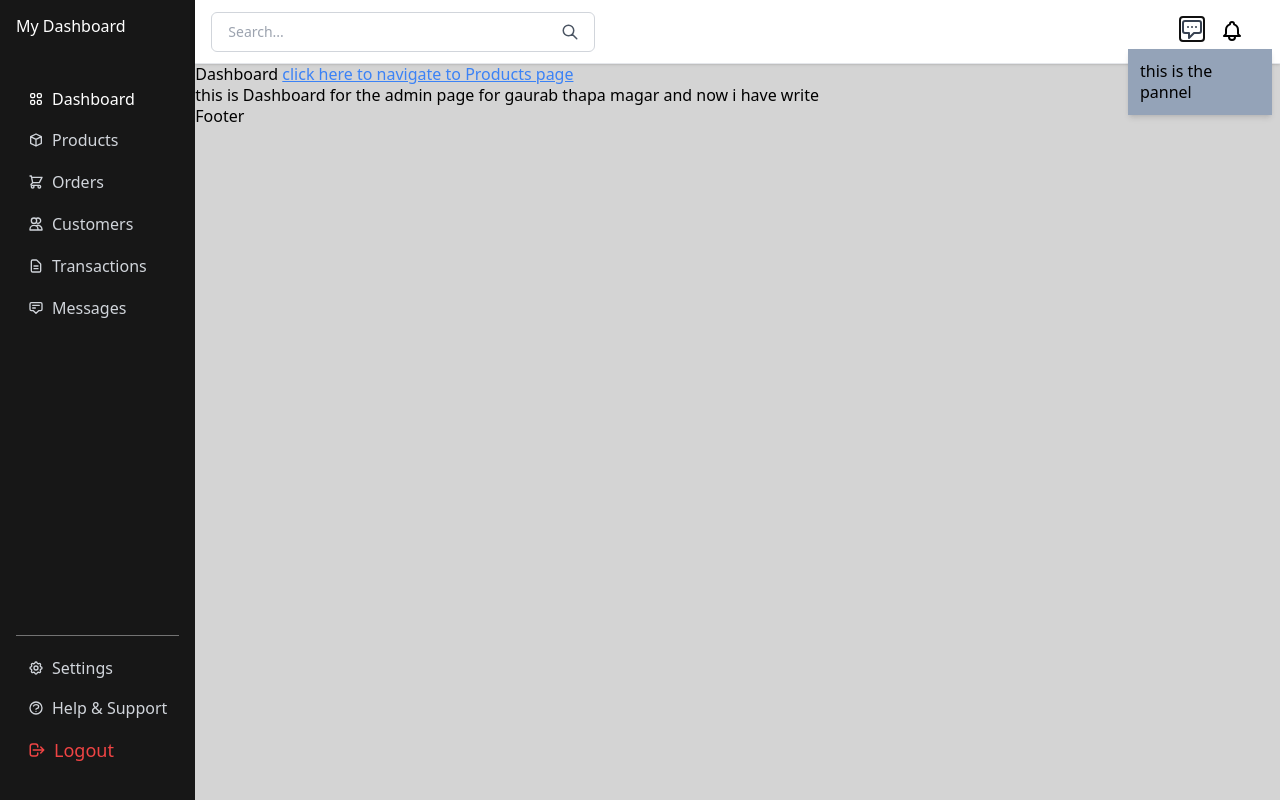
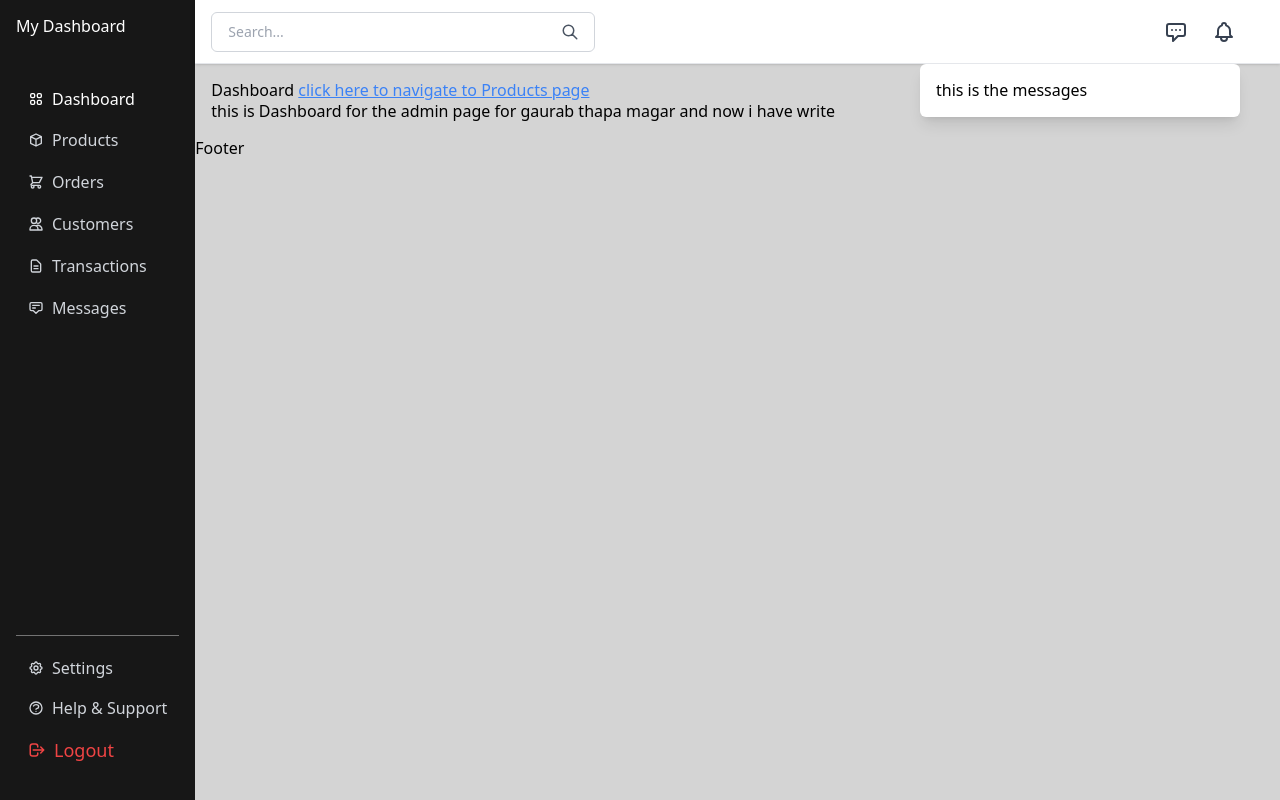
Before and after one commit to gaurab-magar/Dashboard, a React (Create React App) app: page / in a window 1280 px wide. Both pictures are taken after a click on the button 1192 px from the left and 29 px from the top of the page. Built offline with nearby package versions, Linux system fonts and the light colour scheme.

Commit message:
popover button fully implemented

```diff
--- a/src/components/shared/Header.js
+++ b/src/components/shared/Header.js
@@ -8,10 +8,10 @@ const Header = () => {
           <HiOutlineSearch className='absolute top-1/2 -translate-y-1/2 end-1 pr-3 text-3xl text-gray-600 cursor-pointer hover:scale-105' />
             <input type='text' placeholder='Search...' className='text-sm focus:outline-none active:outline-none h-10 w-96 border border-gray-300 rounded-md px-4' />
         </div>
-        <div className='flex items-center justify-center gap-4 p-3 mr-2'>
+        <div className='flex items-center justify-center gap-2 p-3 mr-2'>
           <Popover className="relative">
-            <PopoverButton className=''>
-              <HiOutlineChatAlt fontSize={24} className='cursor-pointer text-gray-700 hover:scale-105' />
+            <PopoverButton className='p-2 rounded-md hover:bg-gray-200 active:bg-gray-300 focus:outline-none hover:scale-105 cursor-pointer'>
+              <HiOutlineChatAlt fontSize={24} className=' text-gray-700 ' />
             </PopoverButton>
             <Transition
               as={Fragment}
@@ -22,12 +22,29 @@ const Header = () => {
               leaveFrom='transform opacity-100 translate-y-0'
               leaveTo='transform opacity-0 translate-y-1'
             >
-              <PopoverPanel anchor="bottom" className="p-3 m-2 bg-slate-400 shadow-md">
-                this is the pannel
+              <PopoverPanel anchor="bottom" className="absolute z-10 w-80 bg-white rounded-md shadow-lg p-4 -translate-x-5 translate-y-3 md:-translate-x-10 ">
+                  this is the messages
               </PopoverPanel>
             </Transition>
           </Popover>
-          <HiOutlineBell fontSize={24} className='cursor-pointer hover:scale-105' />
+          <Popover className="relative">
+            <PopoverButton className='p-2 rounded-md hover:bg-gray-200 active:bg-gray-300 focus:outline-none cursor-pointer hover:scale-105'>
+              <HiOutlineBell fontSize={24} className='text-gray-700' />
+            </PopoverButton>
+            <Transition
+              as={Fragment}
+              enter='transition ease-out duration-200'
+              enterFrom='transform opacity-0 translate-y-1'
+              enterTo='transform opacity-100 translate-y-0'
+              leave='transition ease-in duration-150'
+              leaveFrom='transform opacity-100 translate-y-0'
+              leaveTo='transform opacity-0 translate-y-1'
+            >
+              <PopoverPanel anchor="bottom" className="absolute z-10 w-80 bg-white rounded-md shadow-lg p-4 -translate-x-5 translate-y-3 md:-translate-x-10 ">
+                this is the notifications
+              </PopoverPanel>
+            </Transition>
+          </Popover>
         </div>
     </div>
   )
--- a/src/components/shared/Layout.js
+++ b/src/components/shared/Layout.js
@@ -9,7 +9,9 @@ const Layout = () => {
           <Sidebar />
           <div className='flex-1'>
             <Header />
-            <div>{<Outlet />}</div>
+            <div className='p-4'>
+              {<Outlet />}
+            </div>
             <Footer />
           </div>
     </div>
```
